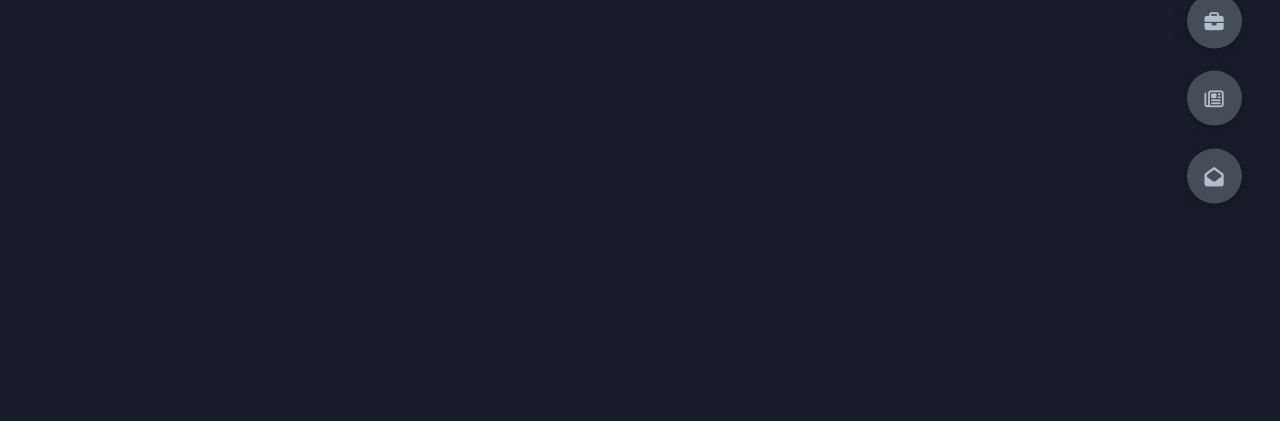
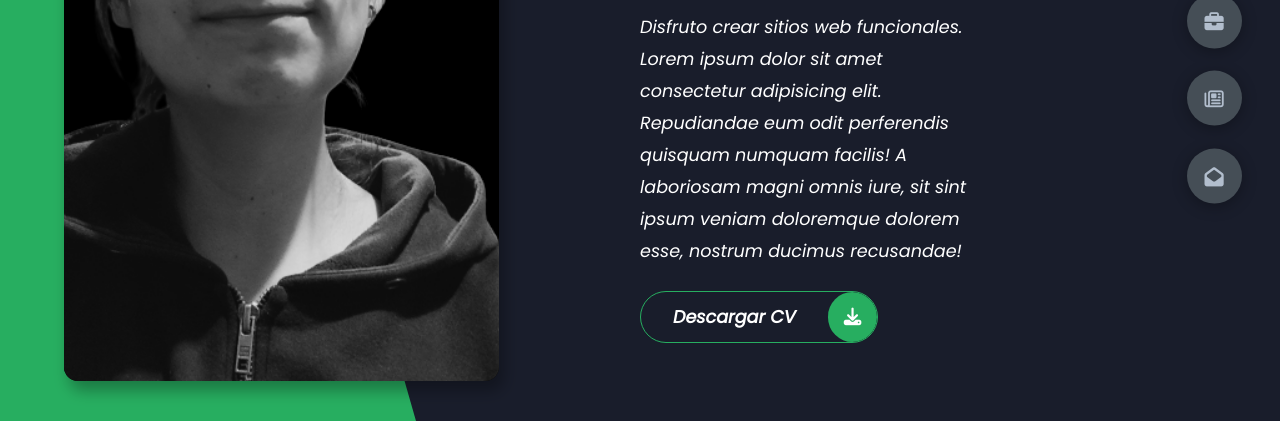
Before and after one commit to Alexisdm1985/FreeCodeCamp_Portfolio, a plain HTML site: page index.html in a window 1280 px wide. Shown: the part 379-800 px from the top of the page. Drawn offline with Linux system fonts and the light colour scheme.

Commit message:
header section added

```diff
--- a/index.html
+++ b/index.html
@@ -12,7 +12,37 @@
     <title>FCC-PORTFOLIO</title>
 </head>
 <body class="main-content">
+
     <header class="section sec1 header active" id="home">
+
+        <div class="header-content">
+
+            <div class="left-header">
+                <div class="h-shape"></div>
+                <div class="image">
+                    <img src="img/hero.png" alt="Hero_image">
+                </div>
+            </div>
+
+            <div class="rigth-header">
+
+                <h1 class="name">
+                    Hola, Soy <span class="name">Alexis Duran,</span>
+                    Web Developer
+                </h1>
+                <p>
+                    Disfruto crear sitios web funcionales.
+                    Lorem ipsum dolor sit amet consectetur adipisicing elit. Repudiandae eum odit perferendis quisquam numquam facilis! A laboriosam magni omnis iure, sit sint ipsum veniam doloremque dolorem esse, nostrum ducimus recusandae!
+                </p>
+                <div class="btn-container">
+                    <a href="" class="main-btn">
+                        <span class="btn-text">Descargar CV</span>
+                        <span class="btn-icon"> <i class="fas fa-download"></i> </span>
+                    </a>
+                </div>
+
+            </div>
+        </div>
 
     </header>
 
--- a/styles/style.css
+++ b/styles/style.css
@@ -62,27 +62,22 @@
 .sec1 {
     display: none;
     transform: translateY(0) scale(1);
-    background-color: var(--color-primary);
 }
 .sec2 {
     display: none;
     transform: translateY(0) scale(1);
-    background-color: var(--color-grey-1);
 }
 .sec3 {
     display: none;
     transform: translateY(0) scale(1);
-    background-color: var(--color-grey-3);
 }
 .sec4 {
     display: none;
     transform: translateY(0) scale(1);
-    background-color: var(--color-grey-6);
 }
 .sec5 {
     display: none;
     transform: translateY(0) scale(1);
-    background-color: var(--color-secondary);
 }
 
 
@@ -90,7 +85,23 @@
 @keyframes scaleAnim {
     0% {
         transform: translateY(-100%) scaleY(0);
+
     }
+    /* 20% {
+        filter: blur(2px);
+    }
+    60% {
+        filter: blur(4px);
+    }
+    70% {
+        filter: blur(3px);
+    }
+    80% {
+        filter: blur(1px);
+    }
+    90% {
+        filter: blur(0);
+    } */
     100% {
         transform: translateY(0) scaleY(1);
     }
@@ -99,6 +110,7 @@
 .active {
     display: block;
     animation: scaleAnim 1s ease-in-out;
+
 }
 
 
@@ -142,3 +154,132 @@
     color: var(--color-grey-2);
     pointer-events: none;
 }
+
+
+ /* Header-content */
+.header-content {
+    display: grid;
+    /* grid-template-columns: repeat(auto-fit, minmax(200px, 1fr)); */
+    grid-template-columns: repeat(2, 1fr);
+    height: 100%;
+}
+.header-content .left-header {
+    display: flex;
+    align-items: center;
+    position: relative;
+}
+
+/* left-header */
+.left-header .h-shape { /* the green part */
+    transition: all .4s ease-in-out;
+    width: 65%;
+    height: 100%;
+    background-color: var(--color-secondary);
+    position: absolute;
+    left: 0;
+    top: 0;
+    z-index: -1;
+    /* clip-path: polygon(0 0, 63% 0, 100% 100%, 0% 100%); */
+    clip-path: polygon(0 0, 45% 0, 100% 100%, 0% 100%);
+}
+
+.image{
+    width: 68%;
+    height: 90%;
+    background-repeat: no-repeat;
+    background-position: center;
+    border-radius: var(--br-sm-2);
+    margin-left: 4rem;
+
+    /* img has not background so get a background color*/
+    background-color: var(--color-black);
+    transition: all .4s ease-in-out;
+}
+.image img {
+    transition: all .8s ease-in-out;
+    width: 100%;
+    height: 100%;
+    object-fit: cover;
+    filter: grayscale(100%);
+    border-radius: var(--br-sm-2);
+    box-shadow: rgba(0,0,0,.3) 5px 10px 15px;
+}
+
+.image img:hover{
+    filter: grayscale(0);
+}
+
+/* rigth-header */
+.rigth-header {
+    display: flex;
+    flex-direction: column;
+    align-items: center;
+    justify-content: center;
+    padding-right: 18rem;
+}
+
+.rigth-header .name {
+    font-size: 3rem;
+}
+
+.rigth-header .name span{
+    color: var(--color-secondary);
+}
+
+.rigth-header p {
+    margin: 1.5rem 0;
+    line-height: 2rem;
+}
+
+
+
+ /*  Independed components */
+.btn-container{
+    display: flex;
+    align-self: flex-start;
+}
+
+ .main-btn {
+    border-radius: 30px;
+    color: inherit;
+    font-weight: 600;
+    position: relative;
+    border: 1px solid var(--color-secondary);
+    display: flex;
+    /* align-self: flex-start; */
+    align-items: center;
+    overflow: hidden;
+}
+
+.main-btn .btn-text {
+    padding: 0 2rem;
+}
+
+.main-btn .btn-icon {
+    background-color: var(--color-secondary);
+    display: flex;
+    /* align-self: flex-start; */
+    align-items: center;
+    overflow: hidden;
+    border-radius: 50%;
+    padding: 1rem;
+ }
+
+/* button animation */
+ .main-btn:before {
+    content: '';
+    position: absolute;
+    top: 0;
+    right: 0;
+    transform: translateX(100%);
+    transition: all .4s ease-out;
+    z-index: -1;
+ }
+
+ .main-btn:hover::before{
+     width: 100%;
+     height: 100%;
+     background-color: var(--color-secondary);
+     transform: translateX(0);
+     transition: all .4s ease-out;
+ }
```
Also changed, not shown: img/hero.png (added), 1 other file.
